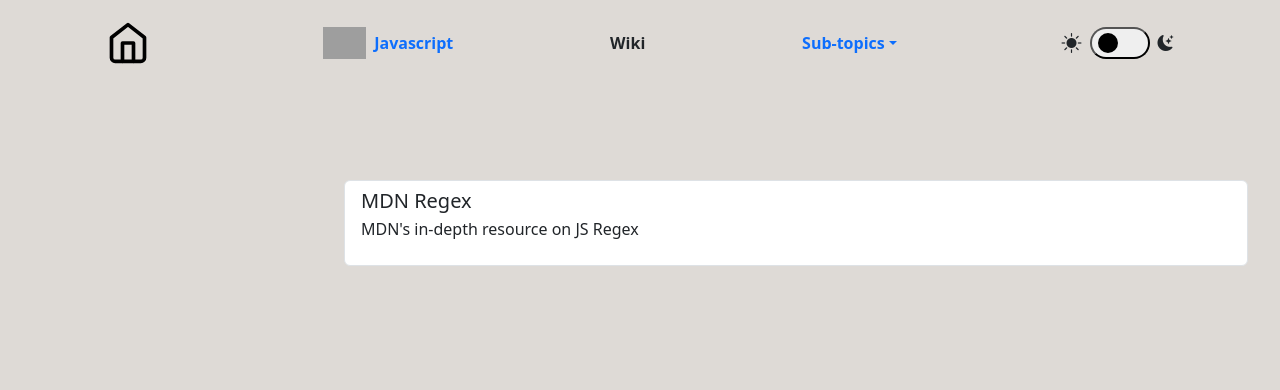
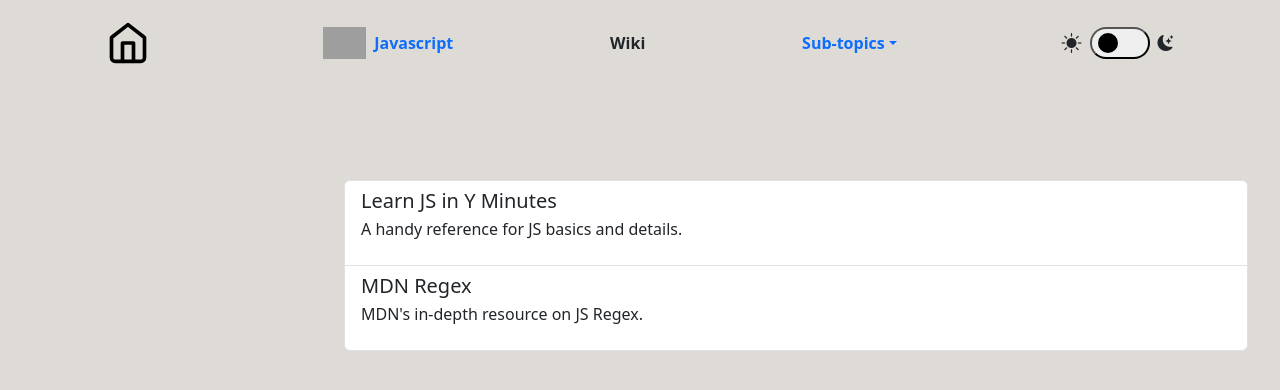
Before and after one commit to Brett-Tanner/Brett-Tanner.github.io, a Jekyll site: the page built from _javascript/useful_links.html, in a window 1280 px wide. Shown: the top 390 px of the page. Built offline with Jekyll 4.4.1, drawn with Linux system fonts in a browser that asks for light colours; grey boxes are pictures that could not be loaded.

```diff
--- a/_javascript/useful_links.html
+++ b/_javascript/useful_links.html
@@ -5,12 +5,21 @@
 
 <div class="list-group w-75 p-3">
   <a
+    href="https://learnxinyminutes.com/docs/javascript/"
+    class="list-group-item list-group-item-action"
+  >
+    <div class="d-flex flex-column">
+      <h5 class="mb-1">Learn JS in Y Minutes</h5>
+      <p>A handy reference for JS basics and details.</p>
+    </div>
+  </a>
+  <a
     href="https://developer.mozilla.org/en-US/docs/Web/JavaScript/Reference/Regular_expressions"
     class="list-group-item list-group-item-action"
   >
     <div class="d-flex flex-column">
       <h5 class="mb-1">MDN Regex</h5>
-      <p>MDN's in-depth resource on JS Regex</p>
+      <p>MDN's in-depth resource on JS Regex.</p>
     </div>
   </a>
 </div>
--- a/index.html
+++ b/index.html
@@ -119,7 +119,7 @@
             </p>
             <p>
               In November of 2022, I brought all these skills and many more I
-              had learn on the fly to bear on the
+              had to learn on the fly to bear on the
               <a
                 href="{{ site.baseurl }}/projects/ku_registrations.html"
                 target="_blank"
```
Also changed, not shown: _includes/navigation.html (+33 -3 lines).
